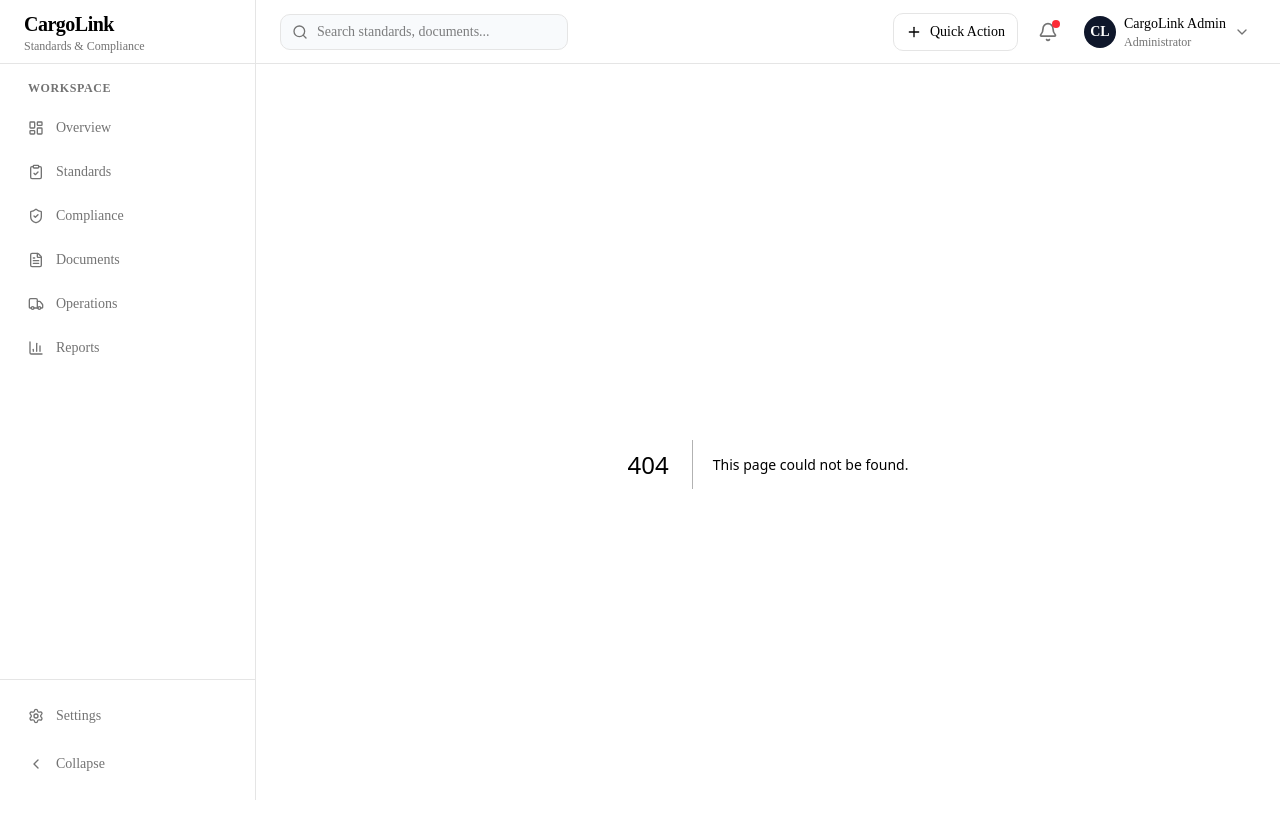
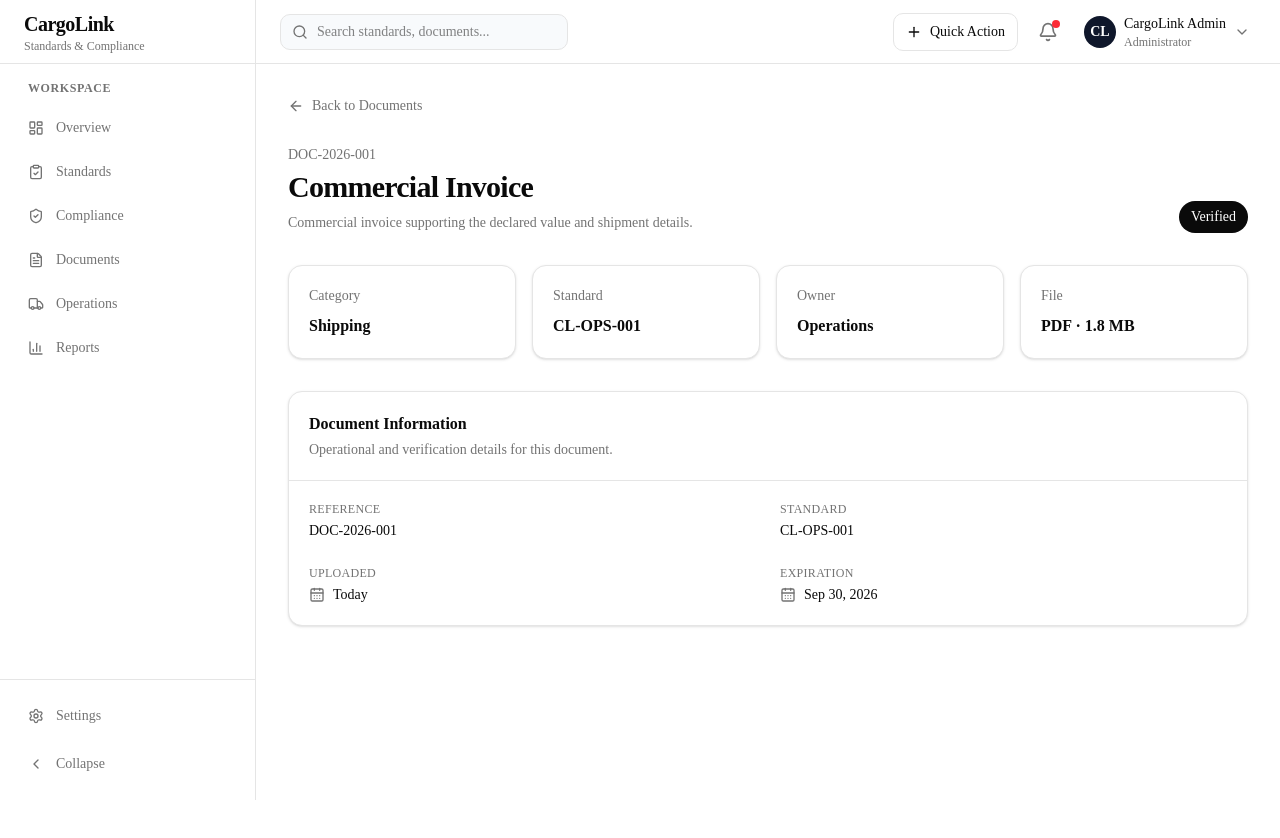
Before and after one commit to OluwafemiAyansola62/cargo-link, a Next.js app in the folder apps/web/: page /documents/doc-001 in a window 1280 px wide. Before the commit this address had no page. Shown: the top 838 px of the page. After the commit the page ends 800 px from the top, so only its background shows below. Built offline with nearby package versions, Linux system fonts and the light colour scheme.

Commit message:
feat: add document center and document detail

```diff
--- /dev/null
+++ b/apps/web/src/app/documents/[id]/page.tsx
@@ -0,0 +1,181 @@
+import Link from "next/link";
+import {
+  ArrowLeft,
+  CalendarDays,
+  FileText,
+} from "lucide-react";
+
+import { documents } from "@/features/documents/documents-data";
+
+type DocumentDetailPageProps = {
+  params: Promise<{
+    id: string;
+  }>;
+};
+
+export default async function DocumentDetailPage({
+  params,
+}: DocumentDetailPageProps) {
+  const { id } = await params;
+
+  const document = documents.find((item) => item.id === id);
+
+  if (!document) {
+    return (
+      <div className="p-6 lg:p-8">
+        <Link
+          href="/documents"
+          className="inline-flex items-center gap-2 text-sm text-muted-foreground hover:text-foreground"
+        >
+          <ArrowLeft className="size-4" />
+          Back to Documents
+        </Link>
+
+        <div className="mt-8 rounded-xl border bg-background p-10 text-center shadow-sm">
+          <FileText className="mx-auto size-10 text-muted-foreground" />
+
+          <h1 className="mt-4 text-xl font-semibold">
+            Document not found
+          </h1>
+
+          <p className="mt-2 text-sm text-muted-foreground">
+            The requested document does not exist in the CargoLink document
+            register.
+          </p>
+        </div>
+      </div>
+    );
+  }
+
+  return (
+    <div className="space-y-8 p-6 lg:p-8">
+      <div>
+        <Link
+          href="/documents"
+          className="inline-flex items-center gap-2 text-sm text-muted-foreground transition hover:text-foreground"
+        >
+          <ArrowLeft className="size-4" />
+          Back to Documents
+        </Link>
+
+        <div className="mt-6 flex flex-col justify-between gap-4 lg:flex-row lg:items-end">
+          <div>
+            <p className="text-sm font-medium text-muted-foreground">
+              {document.reference}
+            </p>
+
+            <h1 className="mt-1 text-3xl font-semibold tracking-tight">
+              {document.name}
+            </h1>
+
+            <p className="mt-2 max-w-2xl text-sm text-muted-foreground">
+              {document.description}
+            </p>
+          </div>
+
+          <span
+            className={`inline-flex w-fit rounded-full px-3 py-1.5 text-sm font-medium ${
+              document.status === "Verified"
+                ? "bg-foreground text-background"
+                : document.status === "Pending Review"
+                  ? "bg-muted text-foreground"
+                  : "bg-muted text-muted-foreground"
+            }`}
+          >
+            {document.status}
+          </span>
+        </div>
+      </div>
+
+      <section className="grid gap-4 md:grid-cols-2 xl:grid-cols-4">
+        <div className="rounded-xl border bg-background p-5 shadow-sm">
+          <p className="text-sm text-muted-foreground">
+            Category
+          </p>
+          <p className="mt-2 font-semibold">
+            {document.category}
+          </p>
+        </div>
+
+        <div className="rounded-xl border bg-background p-5 shadow-sm">
+          <p className="text-sm text-muted-foreground">
+            Standard
+          </p>
+          <p className="mt-2 font-semibold">
+            {document.standard}
+          </p>
+        </div>
+
+        <div className="rounded-xl border bg-background p-5 shadow-sm">
+          <p className="text-sm text-muted-foreground">
+            Owner
+          </p>
+          <p className="mt-2 font-semibold">
+            {document.owner}
+          </p>
+        </div>
+
+        <div className="rounded-xl border bg-background p-5 shadow-sm">
+          <p className="text-sm text-muted-foreground">
+            File
+          </p>
+          <p className="mt-2 font-semibold">
+            {document.fileType} · {document.size}
+          </p>
+        </div>
+      </section>
+
+      <section className="rounded-xl border bg-background shadow-sm">
+        <div className="border-b p-5">
+          <h2 className="font-semibold">
+            Document Information
+          </h2>
+
+          <p className="mt-1 text-sm text-muted-foreground">
+            Operational and verification details for this document.
+          </p>
+        </div>
+
+        <div className="grid gap-6 p-5 md:grid-cols-2">
+          <div>
+            <p className="text-xs font-medium uppercase tracking-wide text-muted-foreground">
+              Reference
+            </p>
+            <p className="mt-1 text-sm font-medium">
+              {document.reference}
+            </p>
+          </div>
+
+          <div>
+            <p className="text-xs font-medium uppercase tracking-wide text-muted-foreground">
+              Standard
+            </p>
+            <p className="mt-1 text-sm font-medium">
+              {document.standard}
+            </p>
+          </div>
+
+          <div>
+            <p className="text-xs font-medium uppercase tracking-wide text-muted-foreground">
+              Uploaded
+            </p>
+            <p className="mt-1 flex items-center gap-2 text-sm font-medium">
+              <CalendarDays className="size-4 text-muted-foreground" />
+              {document.uploaded}
+            </p>
+          </div>
+
+          <div>
+            <p className="text-xs font-medium uppercase tracking-wide text-muted-foreground">
+              Expiration
+            </p>
+            <p className="mt-1 flex items-center gap-2 text-sm font-medium">
+              <CalendarDays className="size-4 text-muted-foreground" />
+              {document.expires}
+            </p>
+          </div>
+        </div>
+      </section>
+    </div>
+  );
+}
--- a/apps/web/src/app/documents/page.tsx
+++ b/apps/web/src/app/documents/page.tsx
@@ -1,5 +1,6 @@
 "use client";
 
+import Link from "next/link";
 import { useMemo, useState } from "react";
 import {
   AlertTriangle,
@@ -246,33 +247,13 @@ export default function DocumentsPage() {
             <table className="w-full min-w-[1100px] text-sm">
               <thead className="border-b bg-muted/30">
                 <tr className="text-left">
-                  <th className="px-5 py-3 font-medium">
-                    Document
-                  </th>
-
-                  <th className="px-5 py-3 font-medium">
-                    Category
-                  </th>
-
-                  <th className="px-5 py-3 font-medium">
-                    Standard
-                  </th>
-
-                  <th className="px-5 py-3 font-medium">
-                    Status
-                  </th>
-
-                  <th className="px-5 py-3 font-medium">
-                    Owner
-                  </th>
-
-                  <th className="px-5 py-3 font-medium">
-                    Uploaded
-                  </th>
-
-                  <th className="px-5 py-3 font-medium">
-                    Expires
-                  </th>
+                  <th className="px-5 py-3 font-medium">Document</th>
+                  <th className="px-5 py-3 font-medium">Category</th>
+                  <th className="px-5 py-3 font-medium">Standard</th>
+                  <th className="px-5 py-3 font-medium">Status</th>
+                  <th className="px-5 py-3 font-medium">Owner</th>
+                  <th className="px-5 py-3 font-medium">Uploaded</th>
+                  <th className="px-5 py-3 font-medium">Expires</th>
                 </tr>
               </thead>
 
@@ -293,9 +274,12 @@ export default function DocumentsPage() {
                             {document.reference}
                           </p>
 
-                          <p className="mt-1 font-medium">
+                          <Link
+                            href={`/documents/${document.id}`}
+                            className="mt-1 block font-medium hover:underline"
+                          >
                             {document.name}
-                          </p>
+                          </Link>
 
                           <p className="mt-1 max-w-md truncate text-xs text-muted-foreground">
                             {document.description}
@@ -357,7 +341,9 @@ export default function DocumentsPage() {
 
           {filteredDocuments.length === 0 && (
             <div className="p-10 text-center">
-              <p className="font-medium">
+              <FileText className="mx-auto size-8 text-muted-foreground" />
+
+              <p className="mt-3 font-medium">
                 No documents found
               </p>
 
--- /dev/null
+++ b/apps/web/src/features/documents/document-verification-data.ts
@@ -0,0 +1,62 @@
+export type VerificationAction =
+  | "Submitted"
+  | "Under Review"
+  | "Verified"
+  | "Rejected";
+
+export type VerificationRecord = {
+  id: string;
+  documentId: string;
+  action: VerificationAction;
+  reviewer: string;
+  date: string;
+  note: string;
+};
+
+export const verificationRecords: VerificationRecord[] = [
+  {
+    id: "ver-001",
+    documentId: "doc-001",
+    action: "Verified",
+    reviewer: "Compliance Admin",
+    date: "Today",
+    note:
+      "Commercial invoice reviewed and confirmed against CL-OPS-001 documentation requirements.",
+  },
+  {
+    id: "ver-002",
+    documentId: "doc-003",
+    action: "Submitted",
+    reviewer: "Safety",
+    date: "2 days ago",
+    note:
+      "Cargo safety certificate submitted for verification.",
+  },
+  {
+    id: "ver-003",
+    documentId: "doc-003",
+    action: "Under Review",
+    reviewer: "Safety Reviewer",
+    date: "Today",
+    note:
+      "Certificate is currently being reviewed against cargo safety requirements.",
+  },
+  {
+    id: "ver-004",
+    documentId: "doc-006",
+    action: "Rejected",
+    reviewer: "Safety Reviewer",
+    date: "1 week ago",
+    note:
+      "Document requires correction before it can satisfy the applicable safety requirements.",
+  },
+  {
+    id: "ver-005",
+    documentId: "doc-008",
+    action: "Rejected",
+    reviewer: "Compliance Admin",
+    date: "Today",
+    note:
+      "Document has passed its stated expiry date and requires renewal.",
+  },
+];
```
